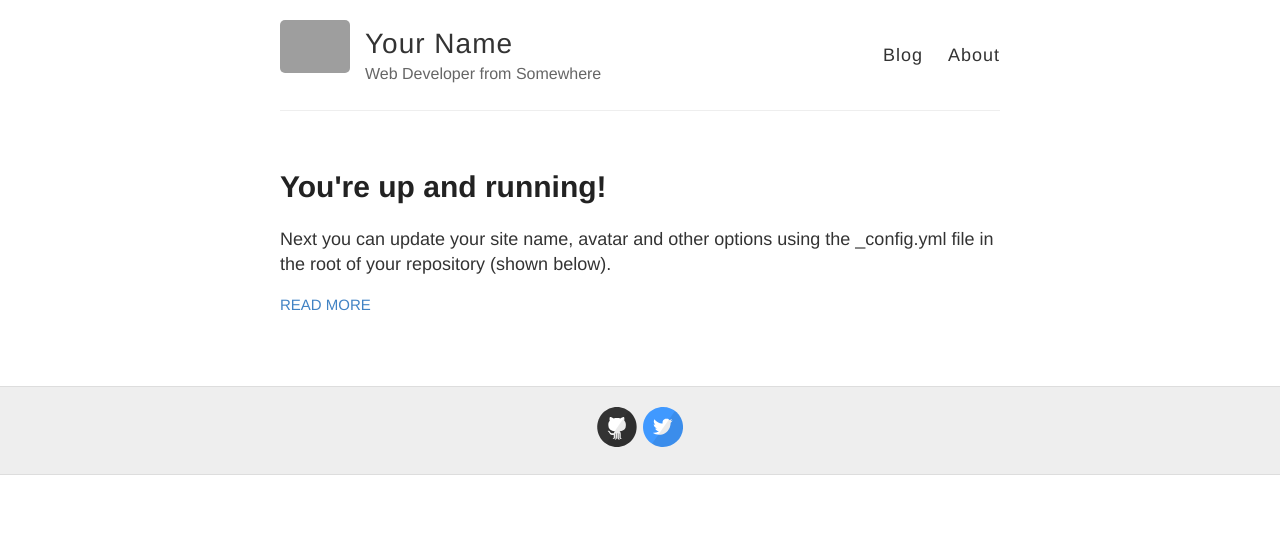
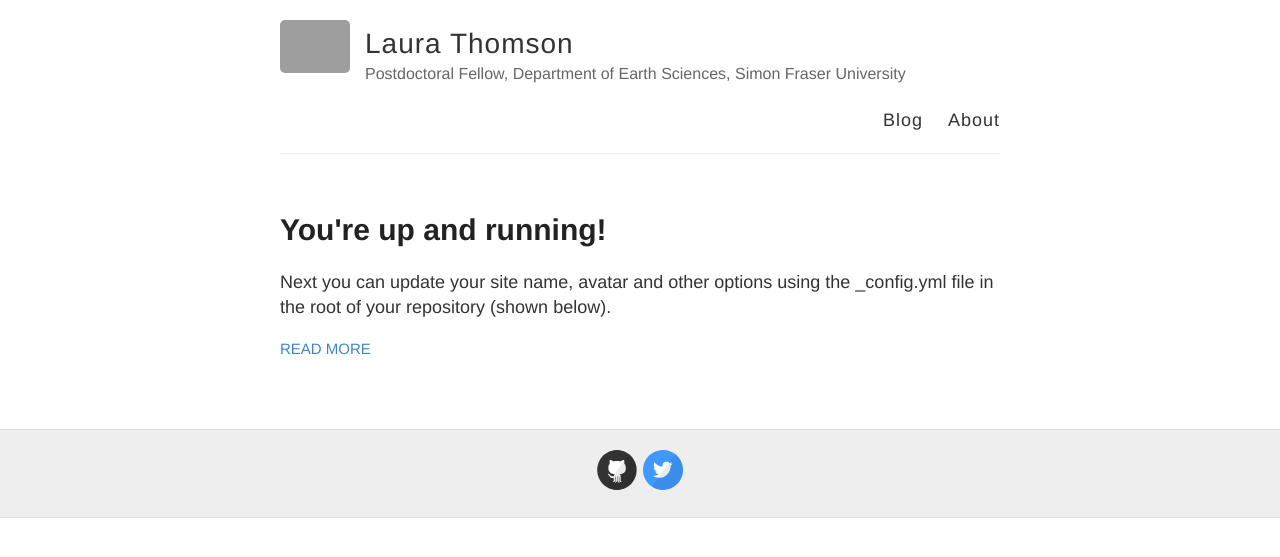
Before and after one commit to DrLauraThomson/DrLauraThomson.github.io, a Jekyll site: the page built from index.html, in a window 1280 px wide. Shown: the top 557 px of the page. Built offline with Jekyll 4.4.1, drawn with Linux system fonts in a browser that asks for light colours; grey boxes are pictures that could not be loaded.

Commit message:
changed name and description

```diff
--- a/_config.yml
+++ b/_config.yml
@@ -3,10 +3,10 @@
 #
 
 # Name of your site (displayed in the header)
-name: Your Name
+name: Laura Thomson
 
 # Short bio or description (displayed in the header)
-description: Web Developer from Somewhere
+description: Postdoctoral Fellow, Department of Earth Sciences, Simon Fraser University
 
 # URL of your avatar or profile pic (you could use your GitHub profile pic)
 avatar: https://raw.githubusercontent.com/barryclark/jekyll-now/master/images/jekyll-logo.png
```
